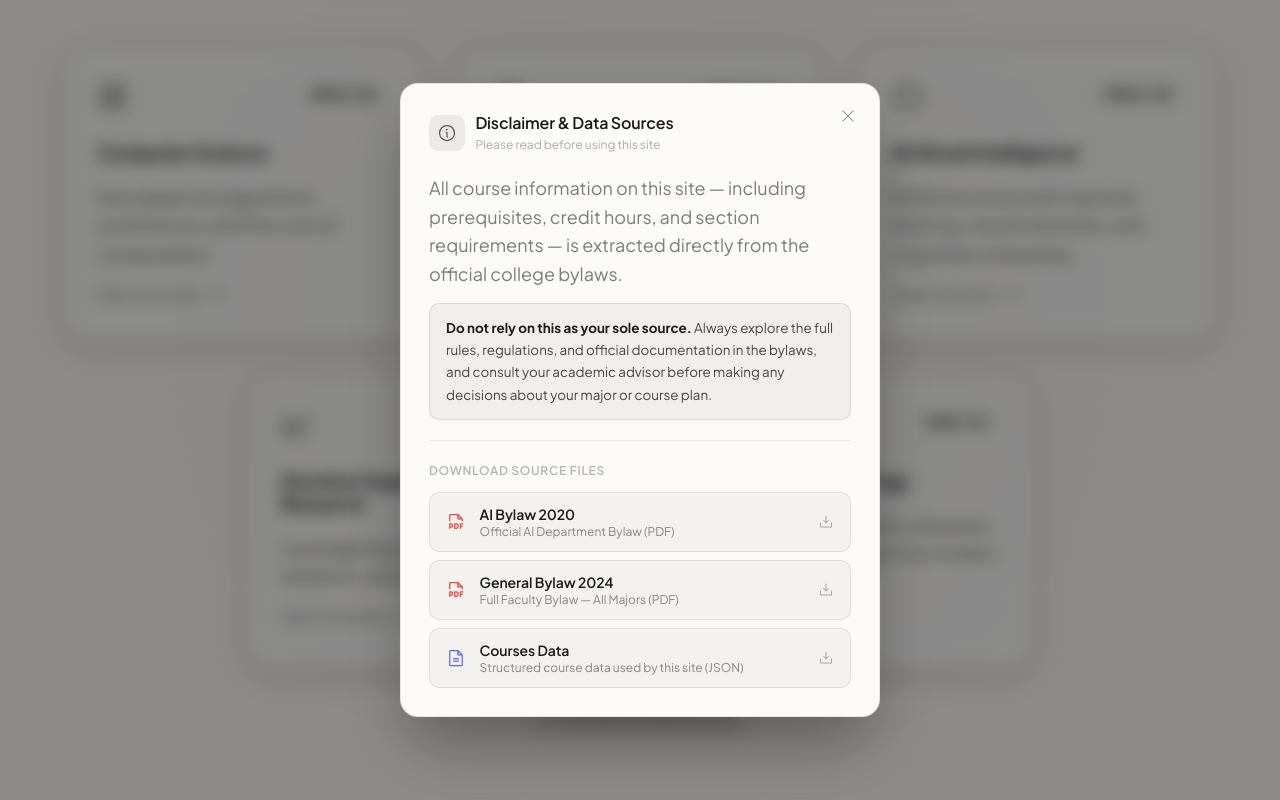
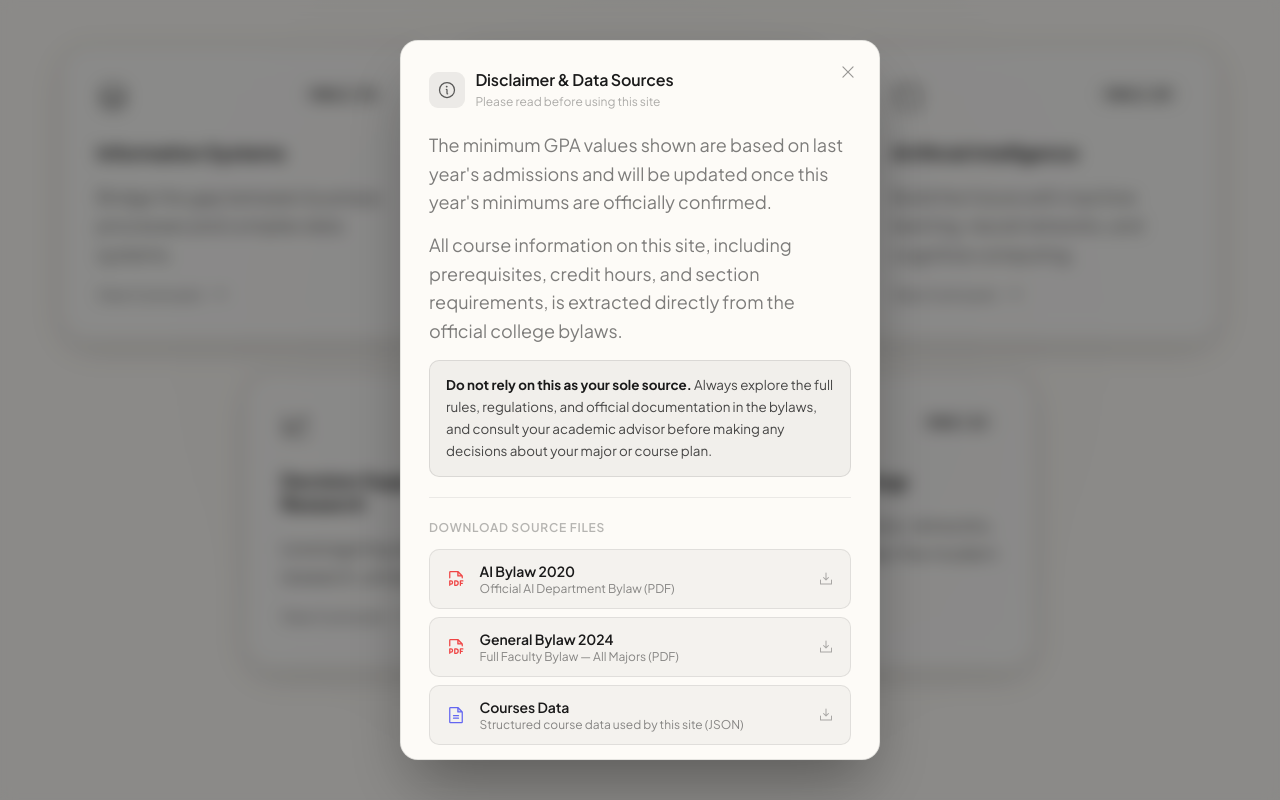
Before and after one commit to zzokm/fcai-course-explorer, a Next.js app: page / in a window 1280 px wide. Both pictures are taken after a click on the button "Disclaimer & Data Sources". Shown: the part 117-917 px from the top of the page. Built offline with nearby package versions, Linux system fonts and the light colour scheme.

Commit message:
fix: Swap IS/CS bento order, update disclaimer GPA note and remove em dashes

```diff
--- a/src/components/ui/disclaimer.tsx
+++ b/src/components/ui/disclaimer.tsx
@@ -165,9 +165,12 @@ export function Disclaimer() {
               </div>
 
               {/* Body */}
-              <div style={{ fontSize: "0.875rem", lineHeight: 1.65, color: "color-mix(in srgb, var(--foreground) 80%, transparent)" }}>
+              <div style={{ fontSize: "0.95rem", lineHeight: 1.65, color: "color-mix(in srgb, var(--foreground) 80%, transparent)" }}>
                 <p style={{ margin: "0 0 0.85rem" }}>
-                  All course information on this site — including prerequisites, credit hours, and section requirements — is extracted directly from the official college bylaws.
+                  The minimum GPA values shown are based on last year's admissions and will be updated once this year's minimums are officially confirmed.
+                </p>
+                <p style={{ margin: "0 0 0.85rem" }}>
+                  All course information on this site, including prerequisites, credit hours, and section requirements, is extracted directly from the official college bylaws.
                 </p>
                 <div style={{
                   padding: "0.85rem 1rem",
--- a/src/components/ui/major-bento.tsx
+++ b/src/components/ui/major-bento.tsx
@@ -9,18 +9,18 @@ import { ArrowRight, Cpu, Database, PresentationChart, ChartLineUp, AppWindow }
 
 export const majors = [
   {
+    id: "Information_Systems",
+    title: "Information Systems",
+    grade: MIN_GRADES.Information_Systems,
+    desc: "Bridge the gap between business processes and complex data systems.",
+    icon: <Database size={32} weight="light" />,
+  },
+  {
     id: "Computer_Science",
     title: "Computer Science",
     grade: MIN_GRADES.Computer_Science,
     desc: "Dive deep into algorithms, architecture, and the core of computation.",
     icon: <Cpu size={32} weight="light" />,
-  },
-  {
-    id: "Information_Systems",
-    title: "Information Systems",
-    grade: MIN_GRADES.Information_Systems,
-    desc: "Bridge the gap between business processes and complex data systems.",
-    icon: <Database size={32} weight="light" />,
   },
   {
     id: "Artificial_Intelligence",
```
